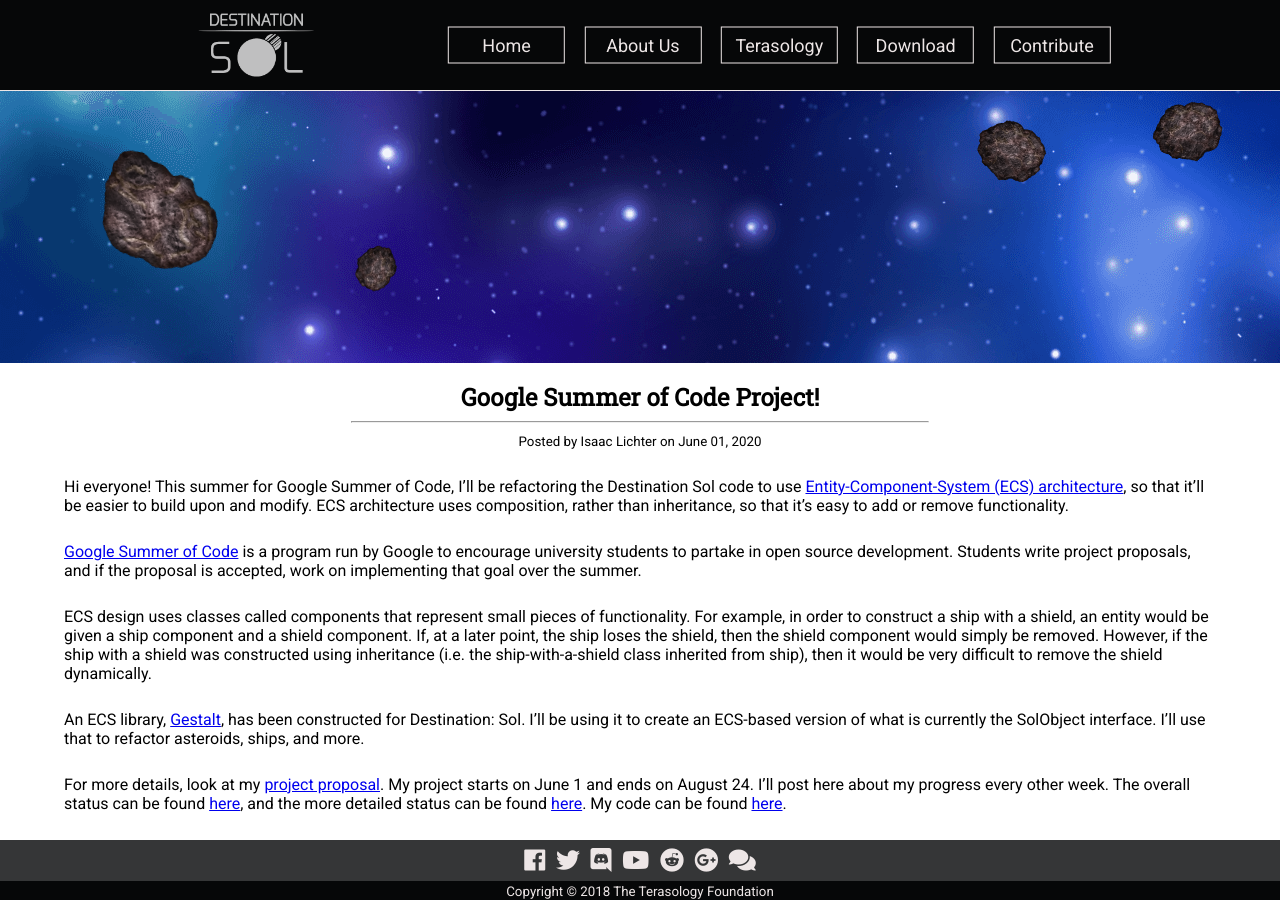
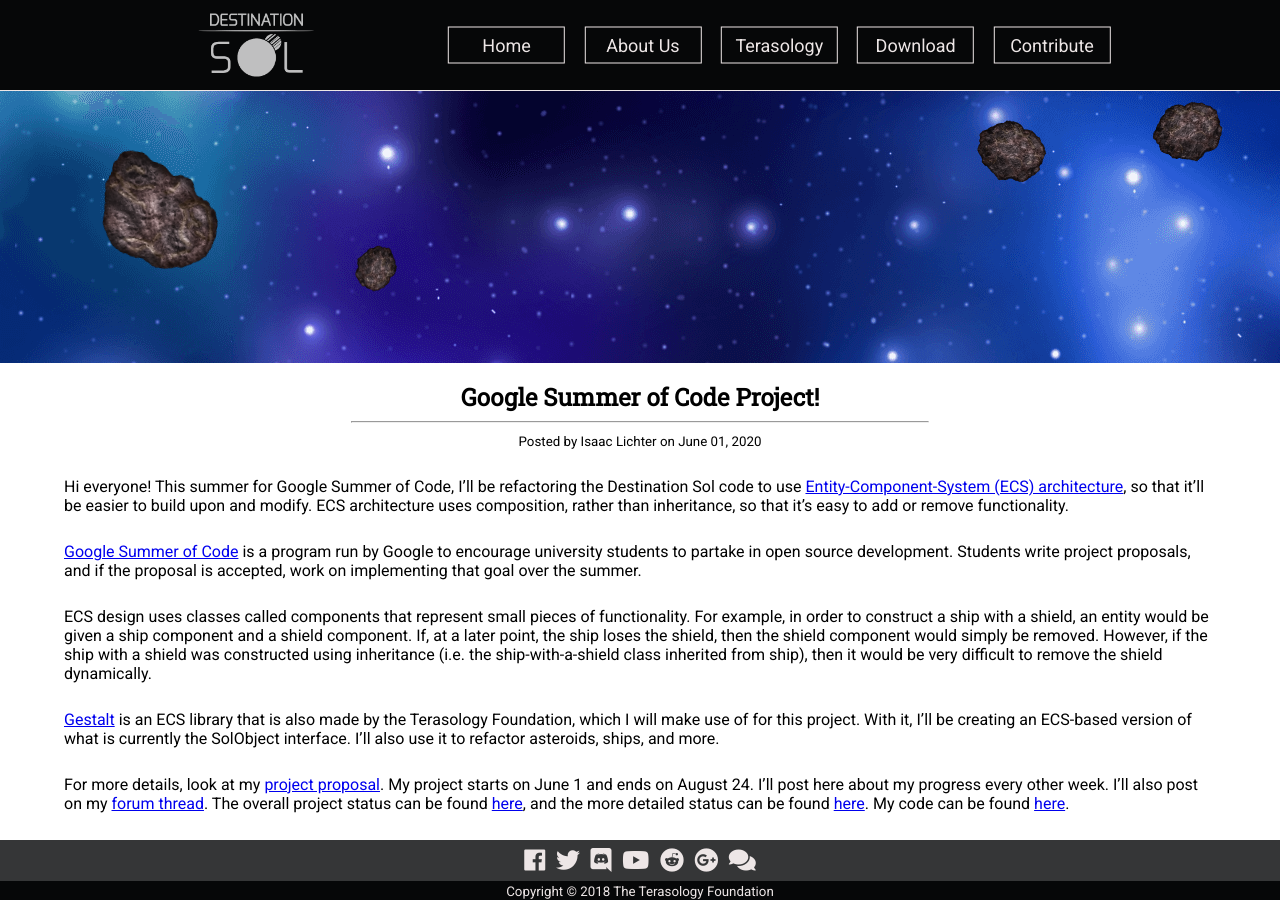
Before and after one commit to DestinationSol/DestinationSol.github.io, a Jekyll site: the page built from _posts/2020-06-01-gsoc-project.md, in a window 1280 px wide and 900 px high, scrolled down 312 px. Built offline with Jekyll 4.4.1, drawn with Linux system fonts in a browser that asks for light colours; nearby versions of some CDN libraries.

Commit message:
added link to forum and minor edits

```diff
--- a/_posts/2020-06-01-gsoc-project.md
+++ b/_posts/2020-06-01-gsoc-project.md
@@ -15,6 +15,6 @@ Hi everyone! This summer for Google Summer of Code, I'll be refactoring the Dest
 
 ECS design uses classes called components that represent small pieces of functionality. For example, in order to construct a ship with a shield, an entity would be given a ship component and a shield component. If, at a later point, the ship loses the shield, then the shield component would simply be removed. However, if the ship with a shield was constructed using inheritance (i.e. the ship-with-a-shield class inherited from ship), then it would be very difficult to remove the shield dynamically.
 
-An ECS library, [Gestalt](https://github.com/MovingBlocks/gestalt), has been constructed for Destination: Sol. I'll be using it to create an ECS-based version of what is currently the SolObject interface. I'll use that to refactor asteroids, ships, and more.
+[Gestalt](https://github.com/MovingBlocks/gestalt) is an ECS library that is also made by the Terasology Foundation, which I will make use of for this project. With it, I'll be creating an ECS-based version of what is currently the SolObject interface. I'll also use it to refactor asteroids, ships, and more.
 
-For more details, look at my [project proposal](https://docs.google.com/document/d/1bUZ0gwnTnsGH8nh6vGR-kSnQQi2JgoltbfyzCiakzyI/edit). My project starts on June 1 and ends on August 24. I'll post here about my progress every other week. The overall status can be found [here](https://trello.com/c/otWA5UdS/129-isaac-destination-sol), and the more detailed status can be found [here](https://trello.com/b/plUYIZ3v/refactoring-ds-to-use-ecs-architecture). My code can be found [here](https://github.com/IsaacLic/DestinationSol).
+For more details, look at my [project proposal](https://docs.google.com/document/d/1bUZ0gwnTnsGH8nh6vGR-kSnQQi2JgoltbfyzCiakzyI/edit). My project starts on June 1 and ends on August 24. I'll post here about my progress every other week. I'll also post on my [forum thread](https://forum.terasology.org/threads/refactoring-destination-sol-to-use-ecs-architecture.2325/). The overall project status can be found [here](https://trello.com/c/otWA5UdS/129-isaac-destination-sol), and the more detailed status can be found [here](https://trello.com/b/plUYIZ3v/refactoring-ds-to-use-ecs-architecture). My code can be found [here](https://github.com/IsaacLic/DestinationSol).
```
